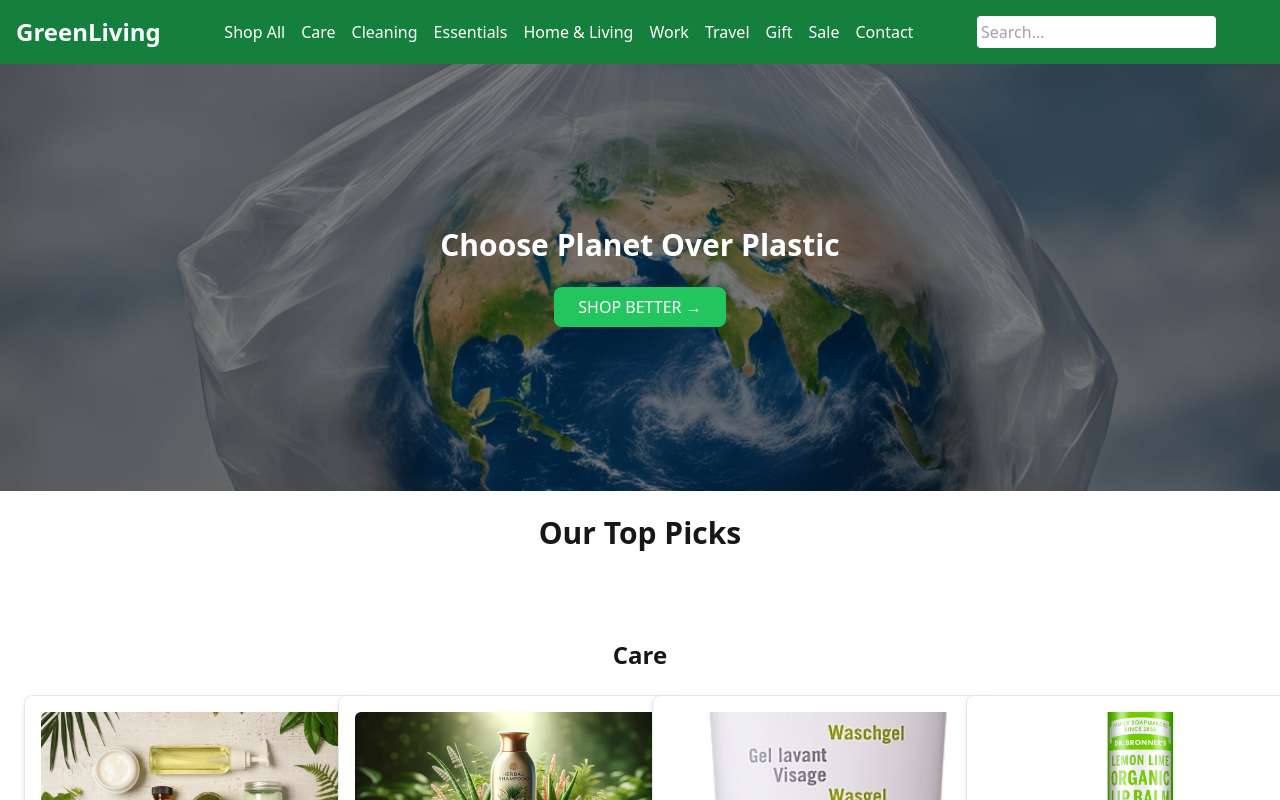
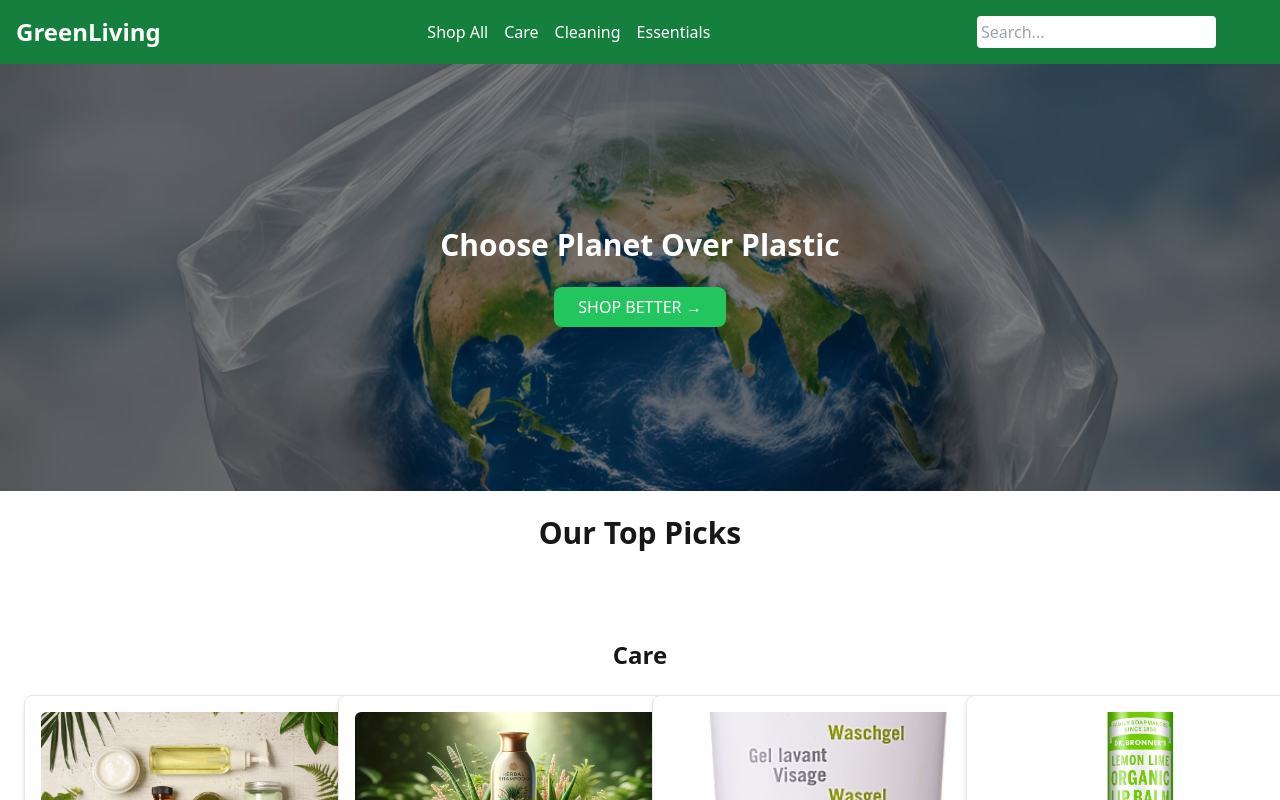
Before and after one commit to omkarharade/green-cart, a Next.js app in the folder client/: page /view/customer in a window 1280 px wide. Shown: the top 800 px of the page. Built offline with nearby package versions, Linux system fonts and the light colour scheme.

Commit message:
logic added to add image url and frontend admin page working

```diff
--- a/client/src/app/view/admin/page.js
+++ b/client/src/app/view/admin/page.js
@@ -1,9 +1,99 @@
-import React from 'react'
+"use client"
+
+import {React, useState, useEffect} from 'react'
+import axios from "axios"
+import { getBaseURL } from "../../../apiConfig";
+
+const ProductCard = ({ name, price, description, imageURL }) => {
+  return (
+    <div className="border rounded-lg shadow-lg p-4 bg-white flex flex-col items-center justify-between h-[400px] w-[250px] mx-5 my-5">
+      <img src={imageURL} alt={name} className="w-full h-40 object-cover rounded-md" />
+      <h3 className="text-lg font-semibold mt-2">{name}</h3>
+      <p className="text-gray-600 text-sm text-center px-2">{description}</p>
+      <p className="text-green-700 font-bold">${price}</p>
+      <button className="bg-green-500 text-white px-4 py-2 mt-2 rounded-md w-full">
+        Add to Cart
+      </button>
+    </div>
+  );
+};
+
 
 function Admin() {
-  return (
-    <div>Admin Page</div>
-  )
-}
+
+  const [products, setProducts] = useState([]);
+    const [productName, setProductName] = useState("");
+    const [productPrice, setProductPrice] = useState(0);
+    const [productDesc, setProductDesc] = useState("");
+    const [productImageURL, setProductImageURL] = useState("");
+
+    const addProduct = () => {
+      let name = productName;
+      let price = productPrice;
+      let description = productDesc;
+      let imageURL = productImageURL;
+      if (
+        name !== "" &&
+        price > 0 &&
+        description !== "" &&
+        productImageURL !== ""
+      ) {
+        axios
+          .post(`${getBaseURL()}api/products/create`, {
+            name,
+            price,
+            description,
+            imageURL,
+          })
+          .then((res) => {
+            console.log("Product added");
+            fetchProducts();
+          })
+          .catch((err) =>
+            console.log(
+              "Product cannot be added, missing details or some error occurred"
+            )
+          );
+      }
+    };
+
+    useEffect(() => {
+      fetchProducts();
+
+      console.log("products", products)
+    }, []);
+
+    const openProductDetails = (product) => {
+      props.handleProductDetails(product);
+    };
+
+    const deleteProduct = (productId) => {
+      axios
+        .delete(`${getBaseURL()}api/products/delete/${productId}`)
+        .then((res) => {
+          console.log("Deletion successful");
+          fetchProducts();
+        })
+        .catch((err) => console.log("Error"));
+    };
+
+    const fetchProducts = () => {
+      axios
+        .get(`${getBaseURL()}api/products`)
+        .then((res) => {
+          const data = res.data;
+          setProducts(data);
+        })
+        .catch((err) => console.log("Couldn't receive list"));
+    };
+
+    return (
+      <div className="flex flex-wrap">
+        {products.map((product, index) => (
+          <ProductCard key={index} {...product} />
+        ))}
+      </div>
+    );
+  };
 
 export default Admin
--- a/client/src/app/view/customer/page.js
+++ b/client/src/app/view/customer/page.js
@@ -1,9 +1,20 @@
-"use client"
+"use client";
 
 import { useState, useEffect } from "react";
 
 const Navbar = () => {
 	const [isOpen, setIsOpen] = useState(false);
+
+	const navLinks = [
+		"Shop All",
+		"Care",
+		"Cleaning",
+		"Essentials",
+		// "Home & Living",
+		// "Work",
+		// "Travel",
+		// "Gift",
+	];
 
 	return (
 		<nav className="bg-green-700 p-4 text-white">
@@ -11,34 +22,16 @@ const Navbar = () => {
 				{/* Logo */}
 				<div className="text-2xl font-bold">GreenLiving</div>
 
-        {/* Hamburger Icon for Mobile */}
-        <button
-          className="md:hidden text-white text-2xl"
-          onClick={() => setIsOpen(!isOpen)}
-        >
-          ☰
-        </button>
-
 				{/* Navigation Links - Hidden on Mobile */}
 				<div className="hidden md:flex space-x-4">
-          {[
-            "Shop All",
-            "Care",
-            "Cleaning",
-            "Essentials",
-            "Home & Living",
-            "Work",
-            "Travel",
-            "Gift",
-            "Sale",
-            "Contact",
-          ].map((link, index) => (
+					{navLinks.map((link, index) => (
 						<a key={index} href="#" className="hover:underline">
 							{link}
 						</a>
 					))}
 				</div>
 
+				<div className="flex flex-row">
 					{/* Search & Icons */}
 					<div className="flex space-x-4">
 						<input
@@ -54,23 +47,21 @@ const Navbar = () => {
 							<i className="fas fa-shopping-cart cursor-pointer"></i>
 						</a>
 					</div>
+
+					{/* Hamburger Icon for Mobile */}
+					<button
+						className="md:hidden text-white text-2xl"
+						onClick={() => setIsOpen(!isOpen)}
+					>
+						☰
+					</button>
+				</div>
 			</div>
 
 			{/* Mobile Menu (Shown when isOpen is true) */}
 			{isOpen && (
 				<div className="md:hidden flex flex-col space-y-2 mt-4 bg-green-800 p-4 rounded">
-          {[
-            "Shop All",
-            "Care",
-            "Cleaning",
-            "Essentials",
-            "Home & Living",
-            "Work",
-            "Travel",
-            "Gift",
-            "Sale",
-            "Contact",
-          ].map((link, index) => (
+					{navLinks.map((link, index) => (
 						<a key={index} href="#" className="block hover:underline">
 							{link}
 						</a>
@@ -81,8 +72,8 @@ const Navbar = () => {
 	);
 };
 
+const Slider = () => {
 
-const Customer = () => {
   const [currentIndex, setCurrentIndex] = useState(0);
 	const totalSlides = 3;
 
@@ -93,9 +84,21 @@ const Customer = () => {
 	};
 
 	const slides = [
-    { src: "slide1.jpg", text: "Sustainable Living is Easy", button: "SHOP SUSTAINABLE →" },
-    { src: "slide2.jpg", text: "Choose Planet Over Plastic", button: "SHOP BETTER →" },
-    { src: "slide3.jpg", text: "Green Living Solutions", button: "EXPLORE NOW →" },
+		{
+			src: "slide1.jpg",
+			text: "Sustainable Living is Easy",
+			button: "SHOP SUSTAINABLE →",
+		},
+		{
+			src: "slide2.jpg",
+			text: "Choose Planet Over Plastic",
+			button: "SHOP BETTER →",
+		},
+		{
+			src: "slide3.jpg",
+			text: "Green Living Solutions",
+			button: "EXPLORE NOW →",
+		},
 	];
 
 	useEffect(() => {
@@ -106,47 +109,7 @@ const Customer = () => {
 	}, []);
 
 
-
   return (
-		<div className="font-sans">
-			{/* Navbar */}
-			<div className="flex justify-between items-center bg-green-700 p-4 text-white">
-				<div className="text-2xl font-bold">GreenLiving</div>
-				<div className="hidden md:flex space-x-4">
-					{[
-						"Shop All",
-						"Care",
-						"Cleaning",
-						"Essentials",
-						"Home & Living",
-						"Work",
-						"Travel",
-						"Gift",
-						"Sale",
-						"Contact",
-					].map((link, index) => (
-						<a key={index} href="#" className="hover:underline">
-							{link}
-						</a>
-					))}
-				</div>
-				<div className="flex space-x-4">
-					<input
-						type="text"
-						placeholder="Search..."
-						className="p-1 rounded text-black"
-					/>
-					<i className="fas fa-search cursor-pointer"></i>
-					<a href="login.html">
-						<i className="fas fa-user cursor-pointer"></i>
-					</a>
-					<a href="cart.html">
-						<i className="fas fa-shopping-cart cursor-pointer"></i>
-					</a>
-				</div>
-			</div>
-
-			{/* Image Slider */}
     <div className="relative w-full overflow-hidden">
 				<div
 					className="flex h-fit  transition-transform duration-700 ease-in-out"
@@ -171,6 +134,30 @@ const Customer = () => {
 					))}
 				</div>
 			</div>
+  )
+}
+
+const Customer = () => {
+
+	const fetchProducts = () => {
+		axios
+			.get(`${getBaseURL()}api/products`)
+			.then((res) => {
+				const data = res.data;
+				setProducts(data);
+			})
+			.catch((err) => console.log("Couldn't receive list"));
+	};
+
+
+	return (
+
+		<div className="font-sans">
+			{/* Navbar */}
+			<Navbar />
+
+			{/* Image Slider */}
+			<Slider/>
 
 			{/* Product Sections */}
 			<h1 className="text-3xl text-center mt-6 font-bold">Our Top Picks</h1>
@@ -203,9 +190,7 @@ const Customer = () => {
 					<div key={idx} className="text-center my-10">
 						{" "}
 						{/* Centers the heading */}
-							<h2 className="text-2xl font-semibold my-6">
-								{section.category}
-							</h2>
+						<h2 className="text-2xl font-semibold my-6">{section.category}</h2>
 						<div className="grid grid-cols-1 sm:grid-cols-2 md:grid-cols-3 lg:grid-cols-3 xl:grid-cols-4 gap-6 justify-center mx-auto">
 							{section.products.map((img, index) => (
 								<div
```
Lines whose indentation alone changed are shown as unchanged.
